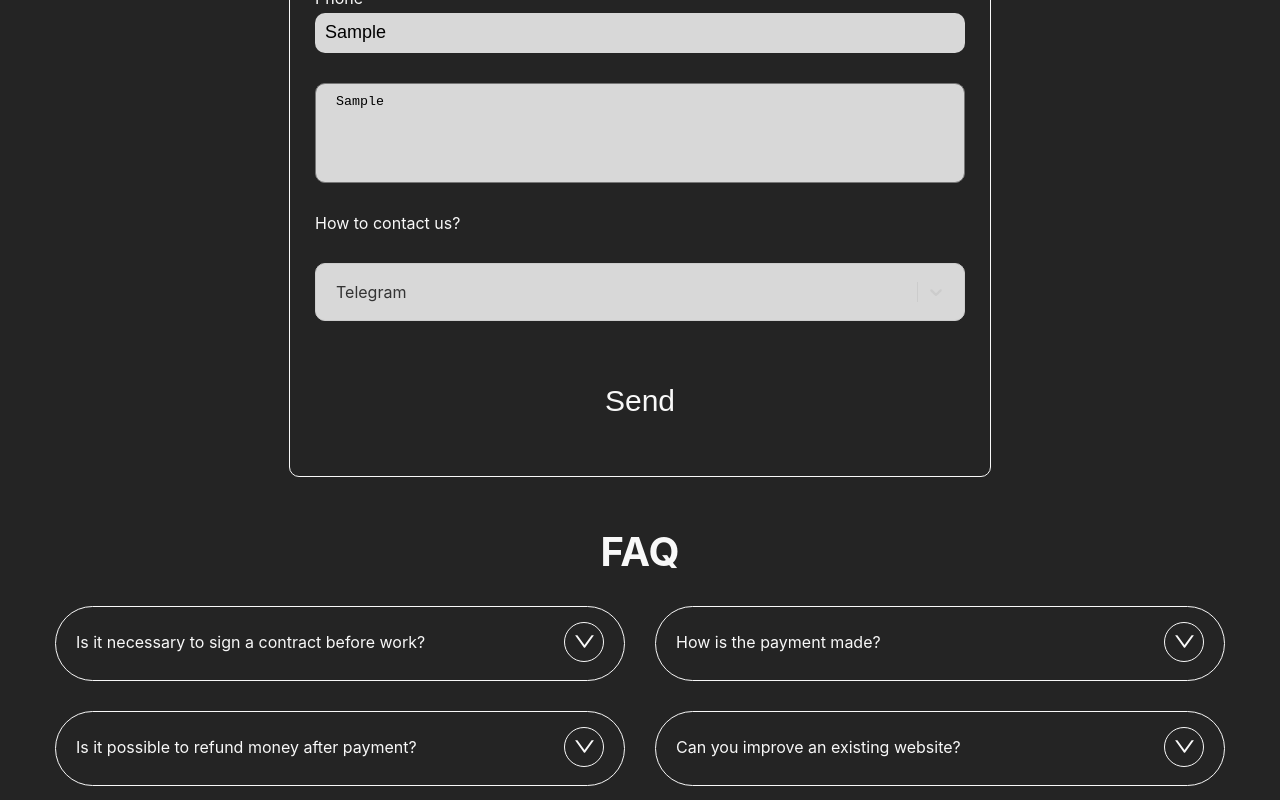
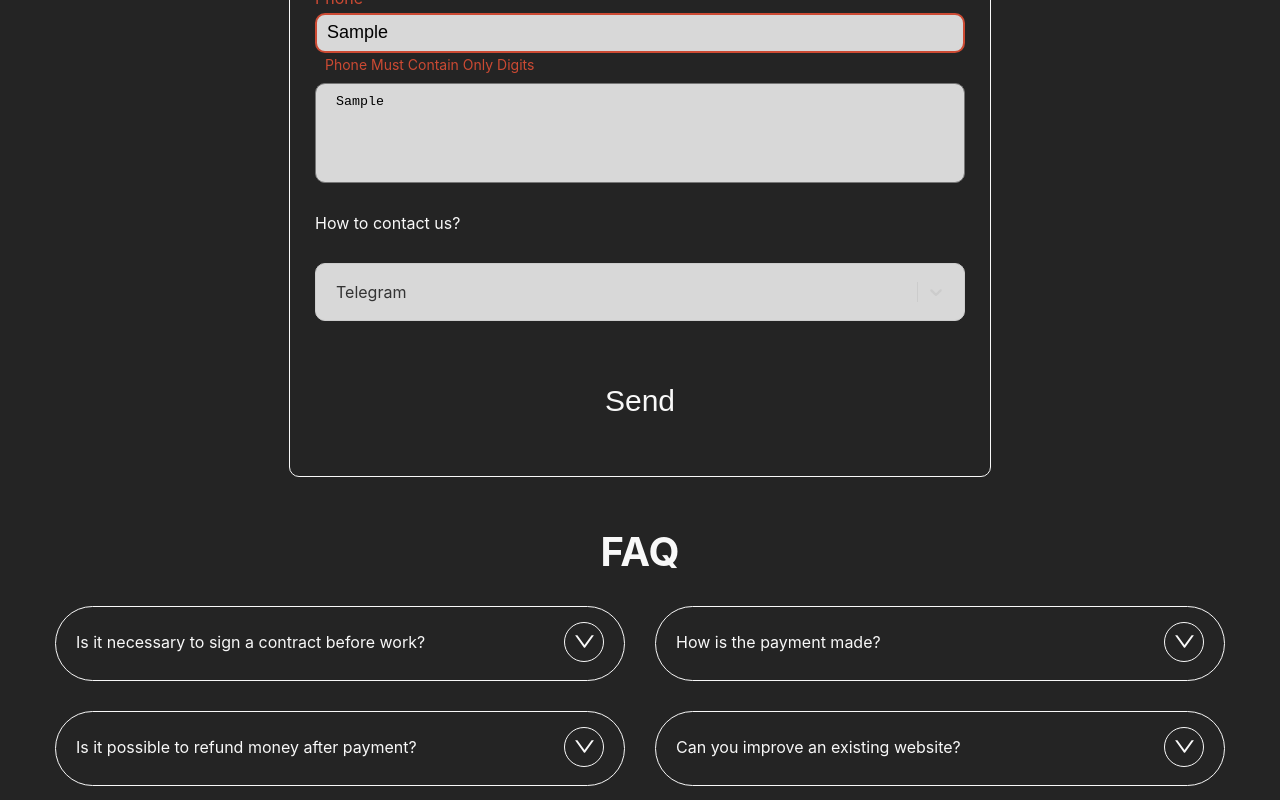
Before and after one commit to bohdan-ryzhko/vnv-solutions, a React (Create React App) app: page / in a window 1280 px wide. Both pictures are taken after typing "name@example.com", "Sample", "Sample", "Sample" into the empty fields and a click on the button "Send". Shown: the part 3578-4378 px from the top of the page. Built offline with nearby package versions, Linux system fonts and the light colour scheme; no server answers.

Commit message:
Add handle errors form

```diff
--- a/src/components/InputField/InputField.module.scss
+++ b/src/components/InputField/InputField.module.scss
@@ -1,16 +1,35 @@
 @import "../../sass/helper";
 
-.label {
+.label,
+.labelError {
+	position: relative;
 	display: flex;
 	flex-direction: column;
 	gap: 5px;
 	text-transform: capitalize;
 }
 
-.input {
+.labelError {
+	color: rgb(204, 74, 51);
+}
+
+.input,
+.inputError {
 	height: 40px;
 	border-radius: 10px;
 	padding: 5px 10px;
 	font-size: 18px;
 	background-color: $fields-color;
 }
+
+.inputError {
+	border: 2px solid rgb(204, 74, 51);
+}
+
+.errorText {
+	position: absolute;
+	bottom: -20px;
+	left: 10px;
+	color: rgb(204, 74, 51);
+	font-size: 14px;
+}
--- a/src/components/InputField/index.tsx
+++ b/src/components/InputField/index.tsx
@@ -9,18 +9,23 @@ type InputFieldProps = {
 }
 
 export const InputField: FC<InputFieldProps> = ({ formik, name }) => {
+  const isError = formik.touched[name] && formik.errors[name];
   return (
     <>
-      <label className={sass.label} htmlFor={name}>
+      <label className={isError ? sass.labelError : sass.label} htmlFor={name}>
         {name}
         <input
-          className={sass.input}
+          className={isError ? sass.inputError : sass.input}
           id={name}
           name={name}
           type="text"
+          onBlur={formik.handleBlur}
           onChange={formik.handleChange}
           value={formik.values[name]}
         />
+        {
+          isError && <p className={sass.errorText}>{formik.errors[name]}</p>
+        }
       </label>
     </>
   );
--- a/src/sections/Contacts/components/Form.tsx
+++ b/src/sections/Contacts/components/Form.tsx
@@ -12,7 +12,7 @@ import * as Yup from 'yup';
 const validationSchema = Yup.object({
   name: Yup
     .string()
-    .min(5, 'Minimum 5 characters')
+    .min(2, 'Minimum 2 characters')
     .required('Required'),
   phone: Yup
     .string()
@@ -47,14 +47,12 @@ export const Form: FC = () => {
     formikHelpers.resetForm();
   }
 
-
   const formik = useFormik({
     initialValues,
     onSubmit,
     validationSchema,
   });
 
-  console.log(formik.errors);
   return (
     <form
       className={sass.form}
```
